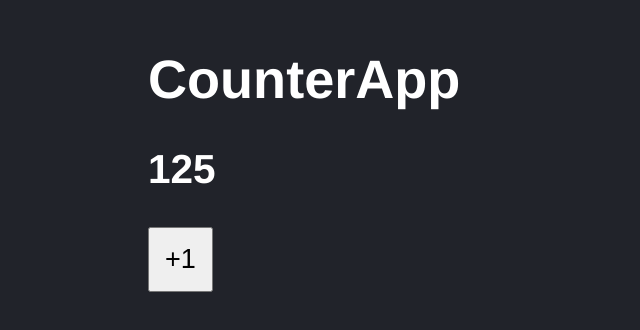
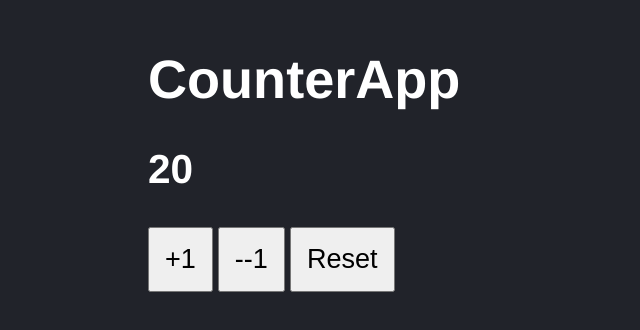
Before and after one commit to cleonsc/react-course-vite, a React (Vite) app: page / in a window 1280 px wide. Shown: the part 136-466 px from the top of the page, without its empty margins (0-640 px from the left). Built offline with nearby package versions, Linux system fonts and the light colour scheme.

Commit message:
[add] handleSubtract and handleReset buttons

```diff
--- a/src/CounterApp.jsx
+++ b/src/CounterApp.jsx
@@ -3,11 +3,20 @@ import PropTypes from 'prop-types';
 
 
 const CounterApp = ({ value }) => {
+  console.log('render'); //Esto prueba que cada vez que camba el valor de counter, el componente se renderiza
   const [counter, setCounter] = useState(value);
 
-  const handleAdd = (event) => {
+  const handleAdd = () => {
     setCounter(counter + 1);
     // setCounter((c) => c + 1); //Esta es otra opcion de setear el counter
+  }
+
+  const handleSubtract = () => {
+    setCounter(counter - 1);
+  }
+
+  const handleReset = () => {
+    setCounter(value);
   }
 
   return (
@@ -15,6 +24,8 @@ const CounterApp = ({ value }) => {
       <h1>CounterApp</h1>
       <h2> {counter} </h2>
       <button onClick={handleAdd}> +1 </button>
+      <button onClick={handleSubtract}> --1 </button>
+      <button onClick={handleReset}> Reset </button>
     </>
   )
 }
--- a/src/main.jsx
+++ b/src/main.jsx
@@ -5,6 +5,6 @@ import './styles.css'
 
 ReactDOM.createRoot(document.getElementById('root')).render(
     <React.StrictMode>
-        <CounterApp value={125} />
+        <CounterApp value={20} />
     </React.StrictMode>
 )
--- a/src/styles.css
+++ b/src/styles.css
@@ -8,4 +8,5 @@ html, body {
 button{
     padding: 15px;
     font-size: 1.3rem;
+    margin-right: 5px;
 }
```
